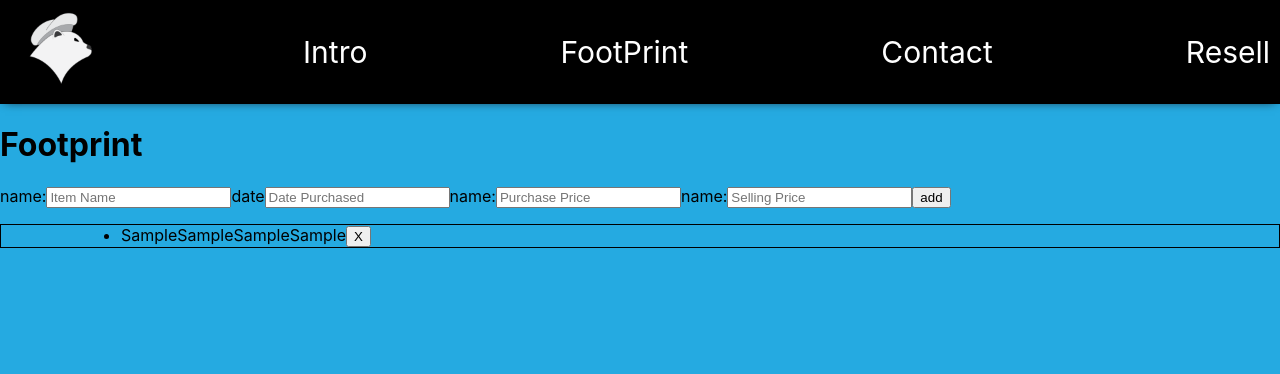
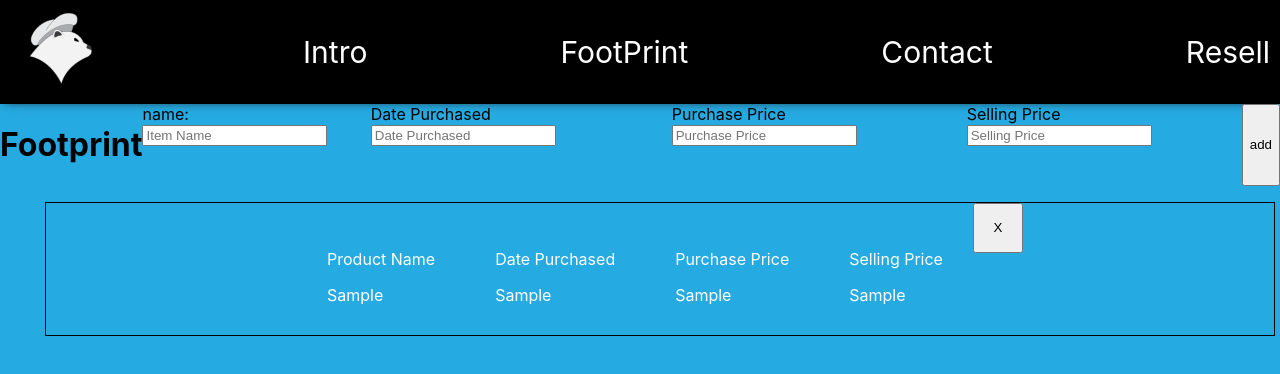
Before and after one commit to Joalvaca/Polar-Footprint, a React (Create React App) app: page /footprint in a window 1280 px wide. Both pictures are taken after typing "Sample", "Sample", "Sample", "Sample" into the empty fields and a click on the button "add". Shown: the top 374 px of the page. Built offline with nearby package versions, Linux system fonts and the light colour scheme.

Commit message:
form fixes

```diff
--- a/src/components/Footprint/Footprint.css
+++ b/src/components/Footprint/Footprint.css
@@ -1,7 +1,23 @@
 .list-render {
+  list-style: none;
+}
+.list-items {
+  color: white;
+  margin: 30px;
+}
+.master-items {
+  display: flex;
+  flex-direction: row;
+  justify-content: center;
   border: 1px solid black;
+  margin: 5px;
 }
-li {
-  border: 1px soldi black;
-  margin-left: 80px;
+.delete-button {
+  width: 50px;
+  height: 50px;
 }
+.polar-form {
+  display: flex;
+  flex-direction: row;
+  justify-content: center;
+}
--- a/src/components/Footprint/Footprint.js
+++ b/src/components/Footprint/Footprint.js
@@ -53,6 +53,7 @@ class Footprint extends React.Component {
   render() {
     return (
       <main>
+        <div className="polar-form">
           <h1>Footprint</h1>
           <label>
             name:
@@ -64,7 +65,7 @@ class Footprint extends React.Component {
             />
           </label>
           <label>
-          date
+            Date Purchased
             <input
               type="text"
               placeholder="Date Purchased"
@@ -73,7 +74,7 @@ class Footprint extends React.Component {
             />
           </label>
           <label>
-          name:
+            Purchase Price
             <input
               type="text"
               placeholder="Purchase Price"
@@ -82,7 +83,7 @@ class Footprint extends React.Component {
             />
           </label>
           <label>
-          name:
+            Selling Price
             <input
               type="text"
               placeholder="Selling Price"
@@ -91,17 +92,34 @@ class Footprint extends React.Component {
             />
           </label>
           <button onClick={() => this.addItem()}>add</button>
+        </div>
         <ul className="list-render">
           {this.state.list.map(item => (
             <li key={item.id}>
+              <div className="master-items">
+                <div className="list-items">
+                  <p>Product Name</p>
                   {item.newItem}
-
+                </div>
+                <div className="list-items">
+                  <p>Date Purchased</p>
                   {item.date}
-
+                </div>
+                <div className="list-items">
+                  <p>Purchase Price</p>
                   {item.purchasePrice}
-
+                </div>
+                <div className="list-items">
+                  <p>Selling Price</p>
                   {item.sellingPrice}
-              <button onClick={() => this.deleteItem(item.id)}>X</button>
+                </div>
+                <button
+                  className="delete-button"
+                  onClick={() => this.deleteItem(item.id)}
+                >
+                  X
+                </button>
+              </div>
             </li>
           ))}
         </ul>
```
Lines whose indentation alone changed are shown as unchanged.
